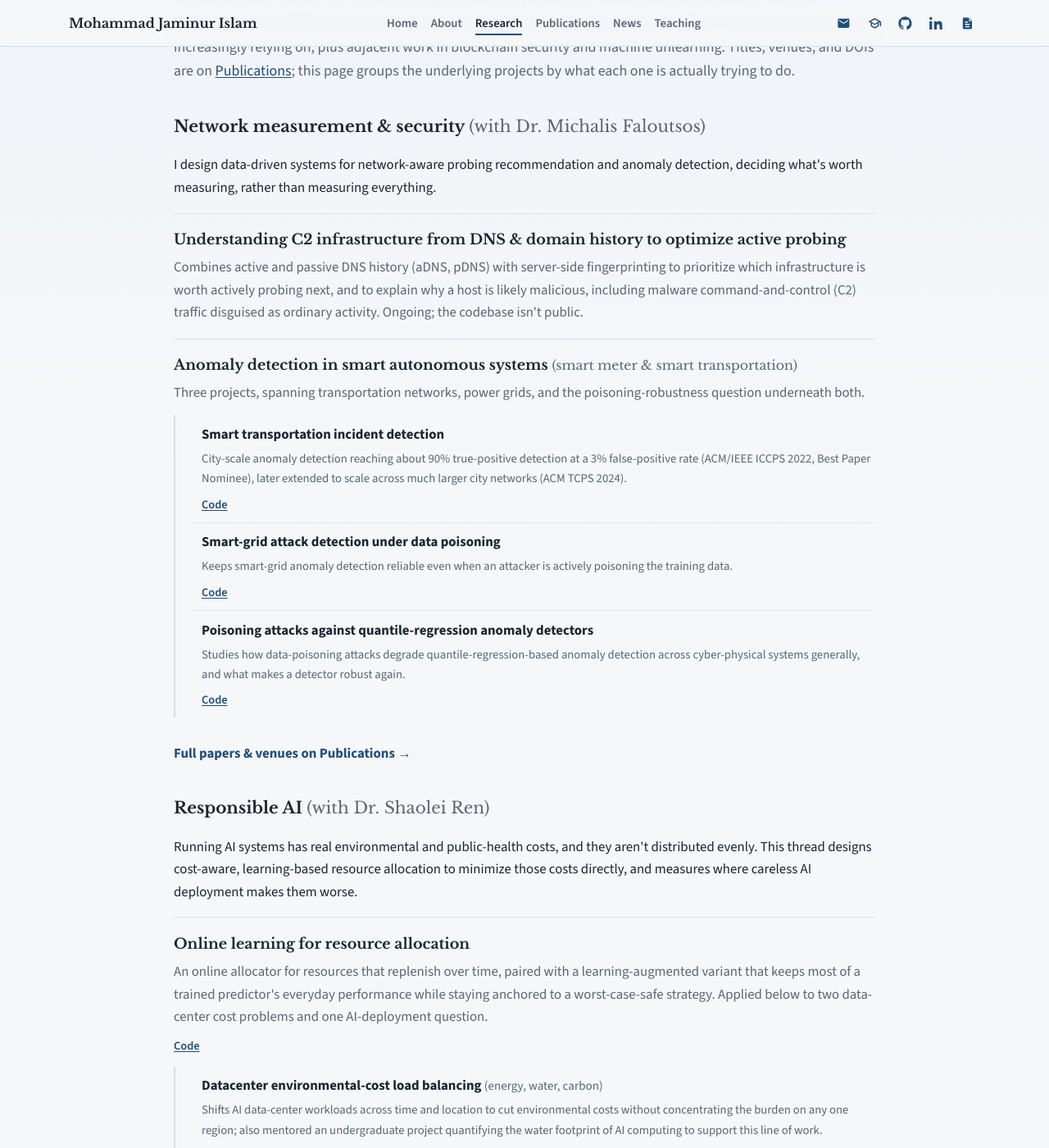
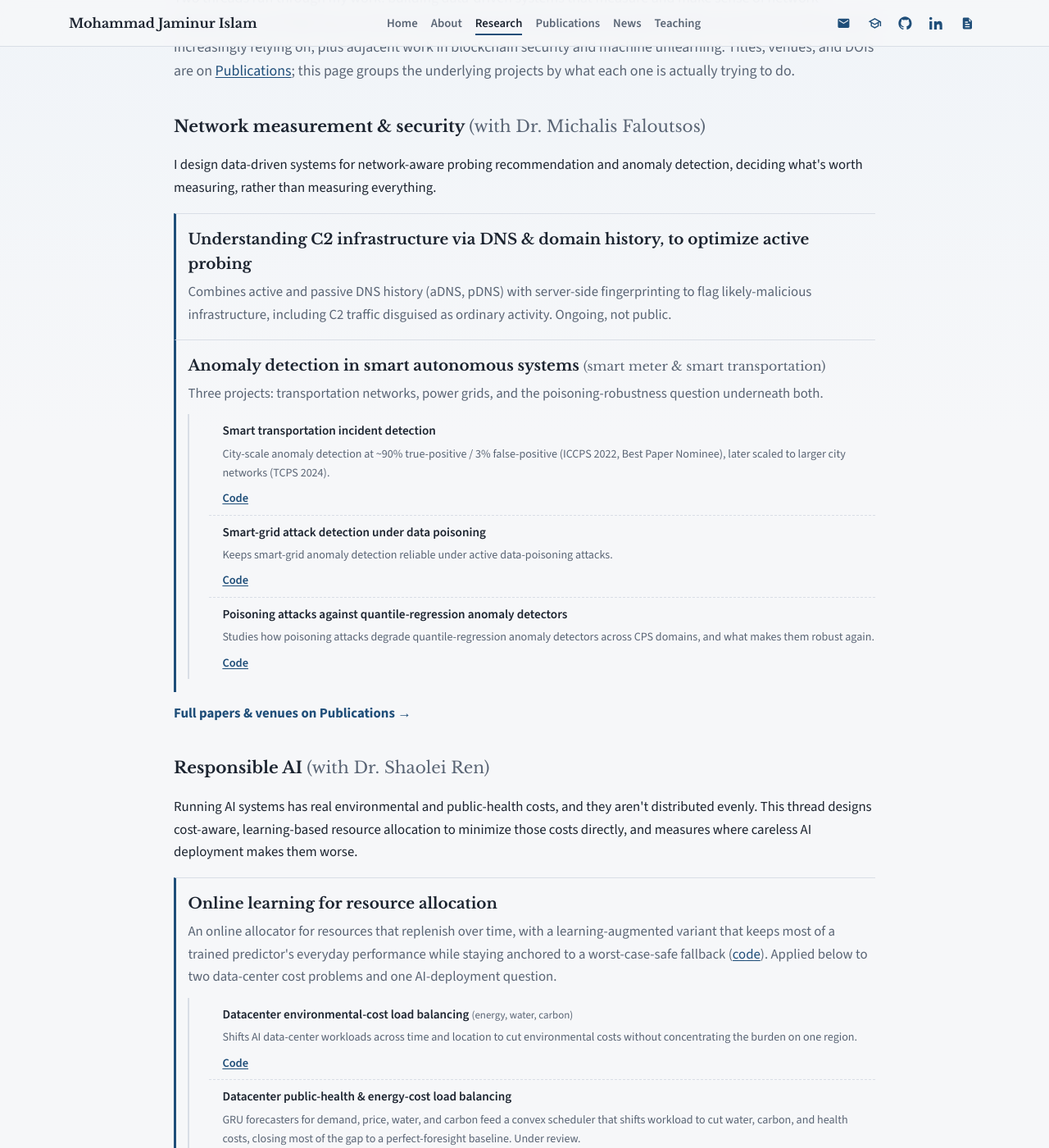
Before and after one commit to mohammadjaminur/mohammadjaminur.github.io, a Jekyll site: the page built from research.md, in a window 1280 px wide and 1400 px high, scrolled down 194 px. Shown: the whole window at 82% size. Built offline with Jekyll 4.4.1, drawn with Linux system fonts in a browser that asks for light colours; some of the changed text lies outside the part shown.

Commit message:
Sharpen Research page hierarchy and trim prose
Parent projects get an accent-colored left border and serif title;
child papers sit smaller, sans-serif, and further indented, so the
grouping is visible at a glance instead of everything reading as
one flat left-aligned list. Also fold the "online learning" parent's
standalone Code chip into an inline link within its description, and
tighten several project descriptions.

```diff
--- a/research.md
+++ b/research.md
@@ -14,30 +14,30 @@ description: Research directions, network measurement and security, and Responsi
 
   <ul class="project-groups">
     <li>
-      <strong class="group-title">Understanding C2 infrastructure from DNS &amp; domain history to optimize active probing</strong>
-      <p class="group-desc">Combines active and passive DNS history (aDNS, pDNS) with server-side fingerprinting to prioritize which infrastructure is worth actively probing next, and to explain why a host is likely malicious, including malware command-and-control (C2) traffic disguised as ordinary activity. Ongoing; the codebase isn't public.</p>
+      <strong class="group-title">Understanding C2 infrastructure via DNS &amp; domain history, to optimize active probing</strong>
+      <p class="group-desc">Combines active and passive DNS history (aDNS, pDNS) with server-side fingerprinting to flag likely-malicious infrastructure, including C2 traffic disguised as ordinary activity. Ongoing, not public.</p>
     </li>
     <li>
       <strong class="group-title">Anomaly detection in smart autonomous systems <span class="group-note">(smart meter &amp; smart transportation)</span></strong>
-      <p class="group-desc">Three projects, spanning transportation networks, power grids, and the poisoning-robustness question underneath both.</p>
+      <p class="group-desc">Three projects: transportation networks, power grids, and the poisoning-robustness question underneath both.</p>
       <ul class="sub-projects">
         <li>
           <p class="sub-title">Smart transportation incident detection</p>
-          <p class="sub-note">City-scale anomaly detection reaching about 90% true-positive detection at a 3% false-positive rate (ACM/IEEE ICCPS 2022, Best Paper Nominee), later extended to scale across much larger city networks (ACM TCPS 2024).</p>
+          <p class="sub-note">City-scale anomaly detection at ~90% true-positive / 3% false-positive (ICCPS 2022, Best Paper Nominee), later scaled to larger city networks (TCPS 2024).</p>
           <ul class="resource-links">
             <li><a href="https://github.com/mohammadjaminur/ICCPS22" target="_blank" rel="noopener noreferrer">Code</a></li>
           </ul>
         </li>
         <li>
           <p class="sub-title">Smart-grid attack detection under data poisoning</p>
-          <p class="sub-note">Keeps smart-grid anomaly detection reliable even when an attacker is actively poisoning the training data.</p>
+          <p class="sub-note">Keeps smart-grid anomaly detection reliable under active data-poisoning attacks.</p>
           <ul class="resource-links">
             <li><a href="https://github.com/mohammadjaminur/CPSS22" target="_blank" rel="noopener noreferrer">Code</a></li>
           </ul>
         </li>
         <li>
           <p class="sub-title">Poisoning attacks against quantile-regression anomaly detectors</p>
-          <p class="sub-note">Studies how data-poisoning attacks degrade quantile-regression-based anomaly detection across cyber-physical systems generally, and what makes a detector robust again.</p>
+          <p class="sub-note">Studies how poisoning attacks degrade quantile-regression anomaly detectors across CPS domains, and what makes them robust again.</p>
           <ul class="resource-links">
             <li><a href="https://github.com/mohammadjaminur/quantile-poison-iwspa25" target="_blank" rel="noopener noreferrer">Code</a></li>
           </ul>
@@ -53,28 +53,25 @@ description: Research directions, network measurement and security, and Responsi
   <ul class="project-groups">
     <li>
       <strong class="group-title">Online learning for resource allocation</strong>
-      <p class="group-desc">An online allocator for resources that replenish over time, paired with a learning-augmented variant that keeps most of a trained predictor's everyday performance while staying anchored to a worst-case-safe strategy. Applied below to two data-center cost problems and one AI-deployment question.</p>
-      <ul class="resource-links">
-        <li><a href="https://github.com/mohammadjaminur/replenish-opt" target="_blank" rel="noopener noreferrer">Code</a></li>
-      </ul>
+      <p class="group-desc">An online allocator for resources that replenish over time, with a learning-augmented variant that keeps most of a trained predictor's everyday performance while staying anchored to a worst-case-safe fallback (<a href="https://github.com/mohammadjaminur/replenish-opt" target="_blank" rel="noopener noreferrer">code</a>). Applied below to two data-center cost problems and one AI-deployment question.</p>
       <ul class="sub-projects">
         <li>
           <p class="sub-title">Datacenter environmental-cost load balancing <span class="group-note">(energy, water, carbon)</span></p>
-          <p class="sub-note">Shifts AI data-center workloads across time and location to cut environmental costs without concentrating the burden on any one region; also mentored an undergraduate project quantifying the water footprint of AI computing to support this line of work.</p>
+          <p class="sub-note">Shifts AI data-center workloads across time and location to cut environmental costs without concentrating the burden on one region.</p>
           <ul class="resource-links">
             <li><a href="https://github.com/mohammadjaminur/equishift-neurips2024-ccai" target="_blank" rel="noopener noreferrer">Code</a></li>
           </ul>
         </li>
         <li>
           <p class="sub-title">Datacenter public-health &amp; energy-cost load balancing</p>
-          <p class="sub-note">GRU forecasters for demand, price, water use, and carbon intensity feed a convex scheduler that routes datacenter workload to minimize water and carbon costs and their public-health impact, closing most of the gap to a perfect-foresight baseline. Under review.</p>
+          <p class="sub-note">GRU forecasters for demand, price, water, and carbon feed a convex scheduler that shifts workload to cut water, carbon, and health costs, closing most of the gap to a perfect-foresight baseline. Under review.</p>
           <ul class="resource-links">
             <li><a href="https://github.com/mohammadjaminur/greenload-forecast" target="_blank" rel="noopener noreferrer">Code</a></li>
           </ul>
         </li>
         <li>
           <p class="sub-title">Benchmarking LLM inference on cloud vs. edge</p>
-          <p class="sub-note">Benchmarks the latency, power draw, and energy cost of six generative models (text, image, audio, OCR) across GPU tiers, to advocate for deliberate, well-informed AI deployment rather than defaulting to the biggest available hardware.</p>
+          <p class="sub-note">Benchmarks latency, power draw, and energy cost across six generative models and GPU tiers, to show whether bigger hardware is actually the greener choice.</p>
           <ul class="resource-links">
             <li><a href="https://github.com/mohammadjaminur/LLM_benchmarking" target="_blank" rel="noopener noreferrer">Code</a></li>
           </ul>
--- a/style.css
+++ b/style.css
@@ -365,46 +365,48 @@ a:hover { color: var(--ink); }
   padding: 0;
 }
 .project-groups > li {
-  padding: 1.1rem 0;
+  padding: 1rem 0 1rem 0.9rem;
   border-top: 1px solid var(--line);
+  border-left: 3px solid var(--accent);
 }
 .group-title {
   display: block;
   font-family: var(--font-display);
-  font-size: 1.1rem;
+  font-size: 1.15rem;
   color: var(--ink);
 }
 .group-note {
   font-weight: 500;
   color: var(--muted);
-  font-size: 0.9em;
+  font-size: 0.85em;
 }
 .group-desc {
   margin: 0.3rem 0 0;
   color: var(--muted);
 }
-.project-groups > li > .resource-links { margin: 0.6rem 0 0; }
 .sub-projects {
   list-style: none;
-  margin: 0.85rem 0 0;
-  padding-left: 1.1rem;
+  margin: 0.75rem 0 0;
+  padding-left: 1.5rem;
   border-left: 2px solid var(--line);
 }
 .sub-projects li {
-  padding: 0.6rem 0 0.6rem 0.9rem;
+  padding: 0.5rem 0 0.5rem 1rem;
 }
 .sub-projects li + li {
   border-top: 1px dashed var(--line);
 }
 .sub-title {
   margin: 0 0 0.2rem;
-  font-weight: 700;
+  font-family: var(--font-body);
+  font-size: 0.95rem;
+  font-weight: 600;
   color: var(--ink);
 }
 .sub-note {
   margin: 0;
   color: var(--muted);
-  font-size: 0.92rem;
+  font-size: 0.88rem;
 }
 
 /* Featured / pubs */
```
